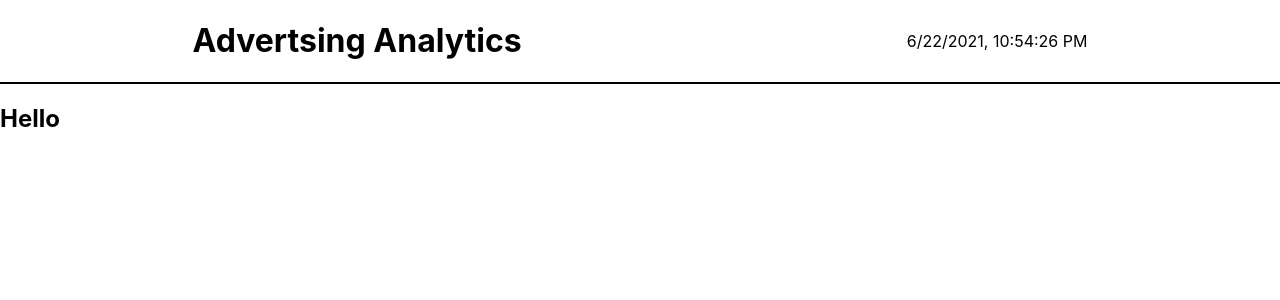
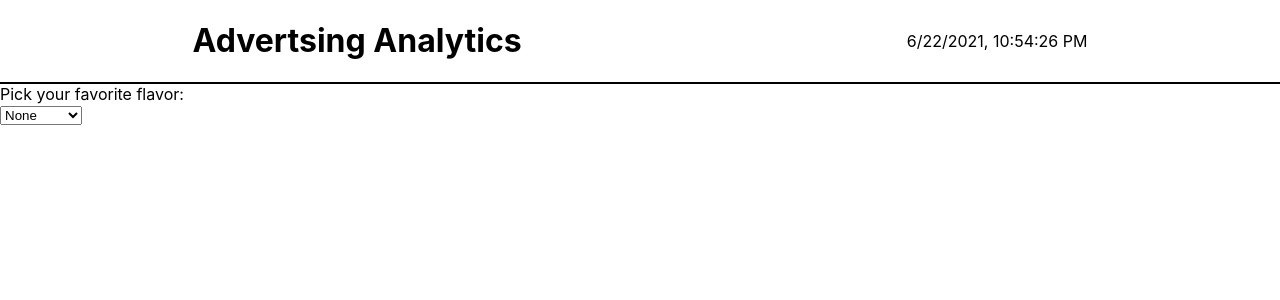
Before and after one commit to camaragon/adcellerant-skills-fe, a React (Create React App) app: page / in a window 1280 px wide. Shown: the top 300 px of the page. Built offline with nearby package versions, Linux system fonts and the light colour scheme.

Commit message:
Create dropdown select input

```diff
--- a/src/Components/Form.js
+++ b/src/Components/Form.js
@@ -1,6 +1,18 @@
 function Form() {
     return (
-        <h2>Hello</h2>
+        <form>
+            <label>
+            Pick your favorite flavor: <br></br>
+                <select name=''>
+                    <option value='' selected disbaled hidden>None</option>
+                    <option value='grapefruit'>Grapefruit</option>
+                    <option value='lime'>Lime</option>
+                    <option value='coconut'>Coconut</option>
+                    <option value='mango'>Mango</option>
+                </select>
+            </label>
+        {/* <input type='submit' value='Submit' /> */}
+        </form>
     )
 }
 
```
